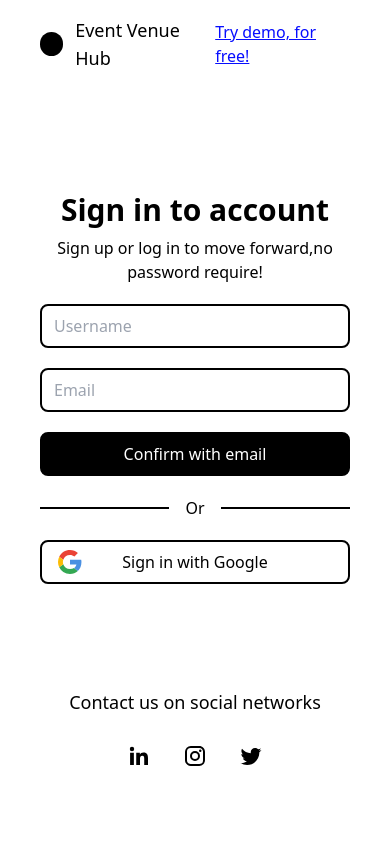
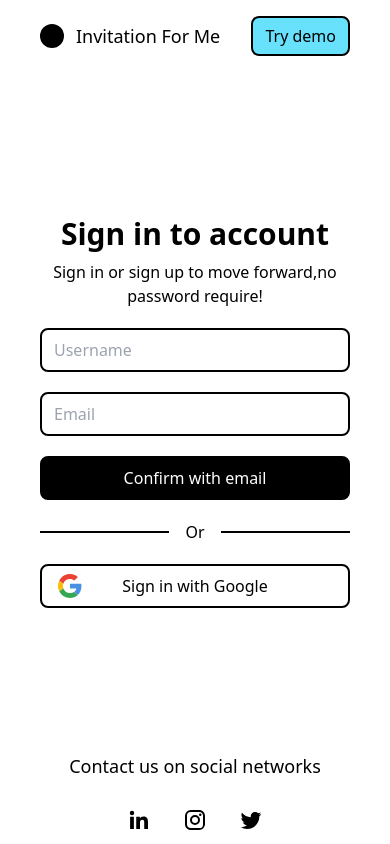
Before and after one commit to erdum/eventvenuehub.com, a Next.js app in the folder next-frontend/: page /login in a window 390 px wide. Built offline with nearby package versions, Linux system fonts and the light colour scheme.

Commit message:
business name changed

```diff
--- a/next-frontend/pages/login.js
+++ b/next-frontend/pages/login.js
@@ -2,17 +2,17 @@ import Link from "next/link";
 import Image from "next/image";
 
 // Logo
-import logo from "../public/vercel.svg";
+import logo from "../public/favicon.ico";
 
 const login = () => {
 	return (
 		<div className="flex min-h-screen">
 			<div className="flex flex-row w-full">
-				<div className="hidden lg:flex flex-col justify-between bg-[#ffe85c] lg:p-8 xl:p-12 lg:max-w-sm xl:max-w-lg">
+				<div className="hidden lg:flex flex-col justify-between bg-[#68e1fd] lg:p-8 xl:p-12 lg:max-w-sm xl:max-w-lg">
 					<div className="flex items-center justify-start space-x-3">
 						<Image src={logo} alt="logo" width={60} height={60} />
 						<Link href="/">
-							<a className="font-medium text-xl">Event Venue Hub</a>
+							<a className="font-medium text-xl">Invitation For Me</a>
 						</Link>
 					</div>
 					<div className="space-y-5">
@@ -22,11 +22,11 @@ const login = () => {
 						<p className="text-lg">You do not have an account?</p>
 						<Link href="/demo">
 							<a className="inline-block flex-none px-4 py-3 border-2 rounded-lg font-medium border-black bg-black text-white transition-all hover:bg-white hover:text-black">
-								Try demo, for free!
+								Try demo, no credit card required!
 							</a>
 						</Link>
 					</div>
-					<p className="font-medium">© 2022 eventvenuehub.com</p>
+					<p className="font-medium">© 2022 invitationfor.me</p>
 				</div>
 
 				<div className="flex flex-1 flex-col items-center justify-center px-10 relative">
@@ -34,16 +34,13 @@ const login = () => {
 						<div className="flex items-center justify-start space-x-3">
 							<span className="bg-black rounded-full w-6 h-6"></span>
 							<Link href="/">
-								<a className="font-medium text-lg">Event Venue Hub</a>
+								<a className="font-medium text-lg">Invitation For Me</a>
 							</Link>
 						</div>
-						<div className="flex items-center space-x-2">
-							<Link href="/demo">
-								<a className="underline font-medium text-[#070eff]">
-									Try demo, for free!
-								</a>
-							</Link>
-						</div>
+						<Link href="/demo">
+						<a className="text-black border-2 border-black bg-[#68e1fd] px-3 md:px-4 py-1.5 md:py-2 rounded-lg">Try demo
+						</a>
+						</Link>
 					</div>
 
 					<div className="flex flex-1 flex-col  justify-center space-y-5 max-w-md">
@@ -52,7 +49,7 @@ const login = () => {
 								Sign in to account
 							</h2>
 							<p className="text-md md:text-xl">
-								Sign up or log in to move forward,no password require!
+								Sign in or sign up to move forward,no password require!
 							</p>
 						</div>
 						<div className="flex flex-col max-w-md space-y-5">
@@ -66,7 +63,7 @@ const login = () => {
 								placeholder="Email"
 								className="flex px-3 py-2 md:px-4 md:py-3 border-2 border-black rounded-lg font-medium placeholder:font-normal"
 							/>
-							<button className="flex items-center justify-center flex-none px-3 py-2 md:px-4 md:py-3 border-2 rounded-lg font-medium border-black bg-black text-white transition-all hover:bg-[#ffe85c] hover:text-black">
+							<button className="flex items-center justify-center flex-none px-3 py-2 md:px-4 md:py-3 border-2 rounded-lg font-medium border-black bg-black text-white transition-all hover:bg-[#68e1fd] hover:text-black">
 								Confirm with email
 							</button>
 							<div className="flex justify-center items-center">
@@ -74,7 +71,7 @@ const login = () => {
 								<span className="px-4">Or</span>
 								<span className="w-full border border-black"></span>
 							</div>
-							<button className="flex items-center justify-center flex-none px-3 py-2 md:px-4 md:py-3 border-2 rounded-lg font-medium border-black relative transition-all hover:bg-[#ffe85c] hover:text-black">
+							<button className="flex items-center justify-center flex-none px-3 py-2 md:px-4 md:py-3 border-2 rounded-lg font-medium border-black relative transition-all hover:bg-[#68e1fd] hover:text-black">
 								<span className="absolute left-4">
 									<svg
 										xmlns="http://www.w3.org/2000/svg"
@@ -105,7 +102,7 @@ const login = () => {
 						</div>
 					</div>
 
-					<div className="flex justify-center flex-col m-auto mb-16 text-center text-lg dark:text-slate-200 ">
+					<div className="flex justify-center flex-col m-auto mb-0 lg:mb-16 text-center text-lg dark:text-slate-200 ">
 						{/*<div className="font-bold mb-1">
 							Built by{" "}
 							<a href="https://asitgrouppakistan.com" className="underline dark:text-white">
```
